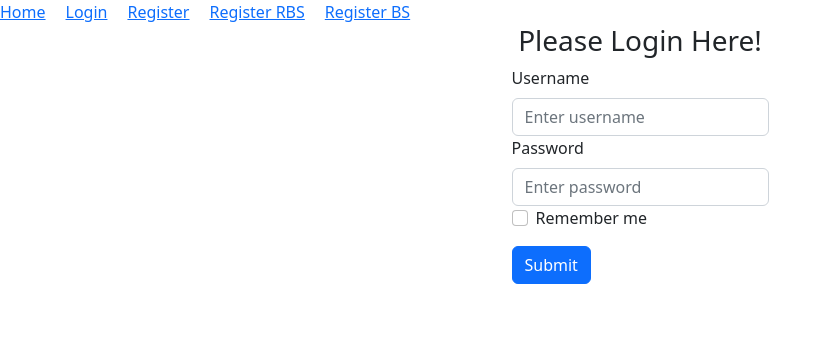
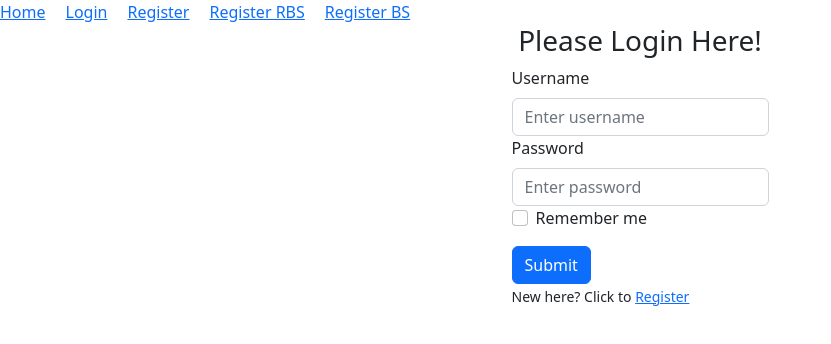
Before and after one commit to arefin-aareef/email-pass-auth, a React (Vite) app in the folder client/: page /login in a window 1280 px wide. Shown: the top 344 px of the page, without its empty margins (0-831 px from the left). Built offline with nearby package versions, Linux system fonts and the light colour scheme.

Commit message:
sign-in login email verification

```diff
--- a/client/src/components/Login/Login.jsx
+++ b/client/src/components/Login/Login.jsx
@@ -1,5 +1,10 @@
+import { getAuth, signInWithEmailAndPassword } from "firebase/auth";
 import React, { useState } from "react";
 import { Form, Button } from "react-bootstrap";
+import app from "../../Firebase/firebase.config";
+import { Link } from "react-router-dom";
+
+const auth = getAuth(app)
 
 const Login = () => {
   const [username, setUsername] = useState("");
@@ -31,8 +36,24 @@ const Login = () => {
         return
     }
 
-    setUsername('')
-    setPassword('')
+    // setUsername('')
+    // setPassword('')
+
+    signInWithEmailAndPassword(auth, username, password)
+    .then(result => {
+        const loggedUser = result.user;
+        console.log(loggedUser);
+        if(!loggedUser.emailVerified){
+            alert('Can not login without verification ')
+        }
+        else {
+            setSuccess("Login Successful")
+        }
+        setError('')
+    })
+    .catch(error => {
+        setError(error.message)
+    })
 
   };
   return (
@@ -72,7 +93,7 @@ const Login = () => {
           <Button variant="primary" type="submit">
             Submit
           </Button>
-
+            <p><small>New here? Click to <Link to="/register">Register</Link> </small></p>
         </Form>
       </div>
     </div>
--- a/client/src/components/Register/Register.jsx
+++ b/client/src/components/Register/Register.jsx
@@ -1,6 +1,7 @@
 import React, { useState } from 'react';
-import { createUserWithEmailAndPassword, getAuth } from "firebase/auth";
+import { createUserWithEmailAndPassword, getAuth, sendEmailVerification } from "firebase/auth";
 import app from '../../Firebase/firebase.config';
+import { Link } from "react-router-dom";
 
 const auth = getAuth(app);
 
@@ -31,11 +32,20 @@ const Register = () => {
             setError('')
             event.target.reset();
             setSuccess('User Created Successfully')
+            sendVerification(result.user);
         })
         .catch(error => {
             console.log(error.message);
             setError(error.message);
             setSuccess('');
+        })
+    }
+
+    const sendVerification = (user) => {
+        sendEmailVerification(user)
+        .then(result => {
+            console.log(result);
+            alert('Verify email')
         })
     }
 
@@ -60,6 +70,8 @@ const Register = () => {
                 <p className='text-danger'>{error}</p>
                 <p className="text-success">{success}</p>
             </form>
+            <p><small>Already a member? Click to <Link to="/login">Login</Link> </small></p>
+
         </div>
     );
 };
```
